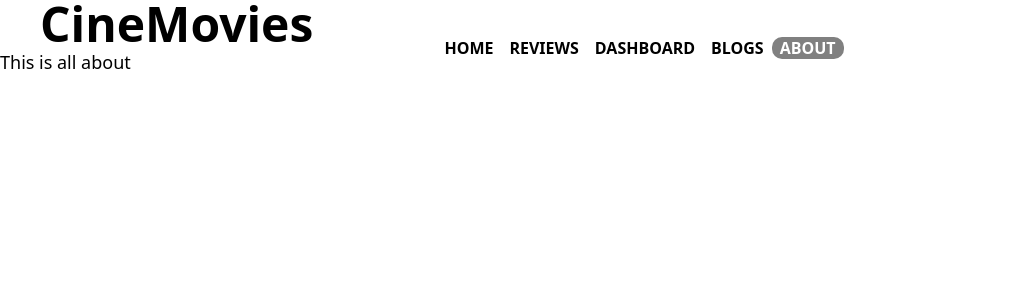
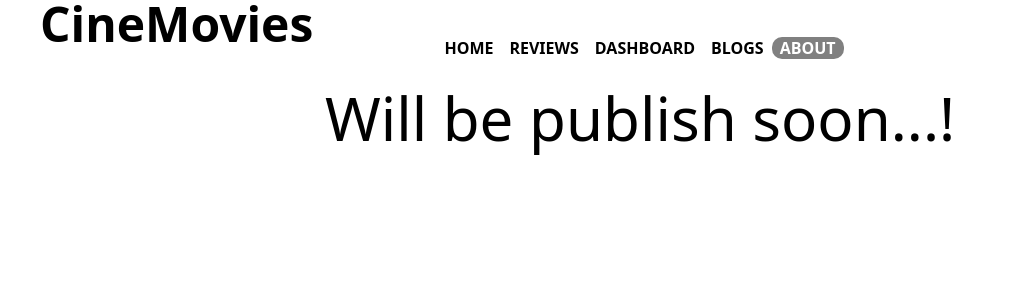
Before and after one commit to utsaho/cineMovies-2, a React (Create React App) app: page /about in a window 1280 px wide. Shown: the top 300 px of the page, without its empty margins (0-1014 px from the left). Built offline with nearby package versions, Linux system fonts and the light colour scheme.

Commit message:
about added

```diff
--- a/src/components/About/About.js
+++ b/src/components/About/About.js
@@ -2,8 +2,8 @@ import React from 'react';
 
 const About = () => {
     return (
-        <div>
-            <h2 className="text-lg">This is all about</h2>
+        <div className='mt-10'>
+            <h2 className='text-6xl text-center'>Will be publish soon...!</h2>
         </div>
     );
 };
--- a/src/components/MovieDetail/MovieDetail.js
+++ b/src/components/MovieDetail/MovieDetail.js
@@ -17,7 +17,7 @@ const MovieDetail = () => {
                 {/*
                     //! You can add a dynamic link from IMDB
                  */}
-                <a href='https://www.google.com/' target='blank' className='p-5 bg-indigo-200 font-bold ml-5 rounded-md hover:bg-indigo-300'>Watch Live</a>
+                <a href='https://www.google.com/' target='blank' className='p-5 bg-indigo-200 font-bold ml-5 rounded-md hover:bg-indigo-300'>Watch Online</a>
             </div>
             <div className='w-full border-4 md:row-span-3 sm:col-span-1 mt-5'><img src={`${movie ? movie.img : ''}`} className='h-full' alt="" /></div>
         </div>
```
